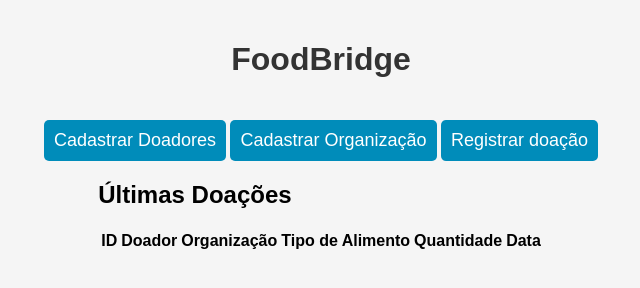
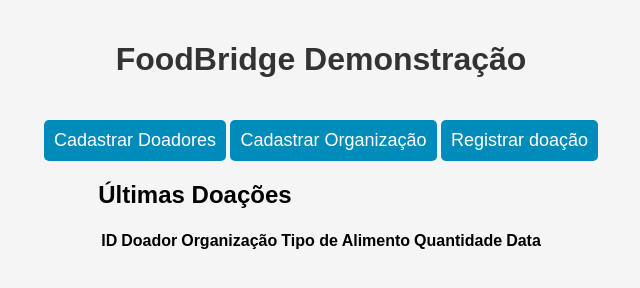
Before and after one commit to GuedsonRibeiro/sync-s3-terraform, a plain HTML site: page index.html in a window 1280 px wide. Shown: the whole page, without its empty margins (319-959 px from the left). Drawn offline with Linux system fonts and the light colour scheme.

Commit message:
Update index.html

```diff
--- a/index.html
+++ b/index.html
@@ -8,7 +8,7 @@
 </head>
 <body>
     <div class="container">
-        <h1>FoodBridge</h1>
+        <h1>FoodBridge Demonstração</h1>
         <div class="buttons">
             <button onclick="location.href='cadastro-doador.html'" class="navigation-btn">Cadastrar Doadores</button>
             <button onclick="location.href='cadastro-organizacao.html'" class="navigation-btn">Cadastrar Organização</button>
```
